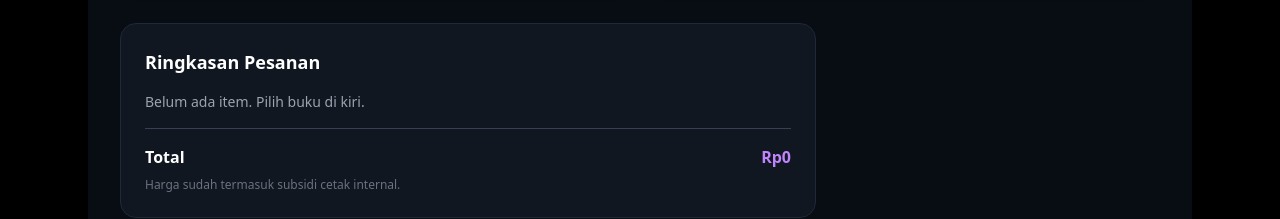
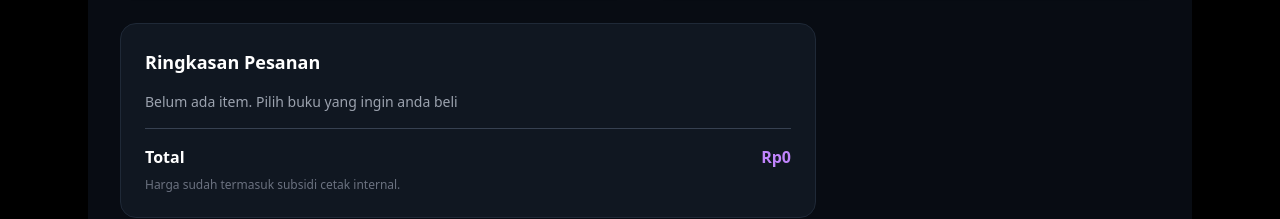
Before and after one commit to FeynmanProject/feynmanbookstore.github.io, a Next.js app: page /order in a window 1280 px wide. Shown: the part 2313-2532 px from the top of the page. Built offline with nearby package versions, Linux system fonts and the light colour scheme.

Commit message:
Update page.tsx

```diff
--- a/app/order/page.tsx
+++ b/app/order/page.tsx
@@ -443,7 +443,7 @@ export default function OrderPage() {
                       );
                     })}
                     {getTotalBooks() === 0 && (
-                      <div className="text-sm text-gray-400">Belum ada item. Pilih buku di kiri.</div>
+                      <div className="text-sm text-gray-400">Belum ada item. Pilih buku yang ingin anda beli</div>
                     )}
                   </div>
 
```
